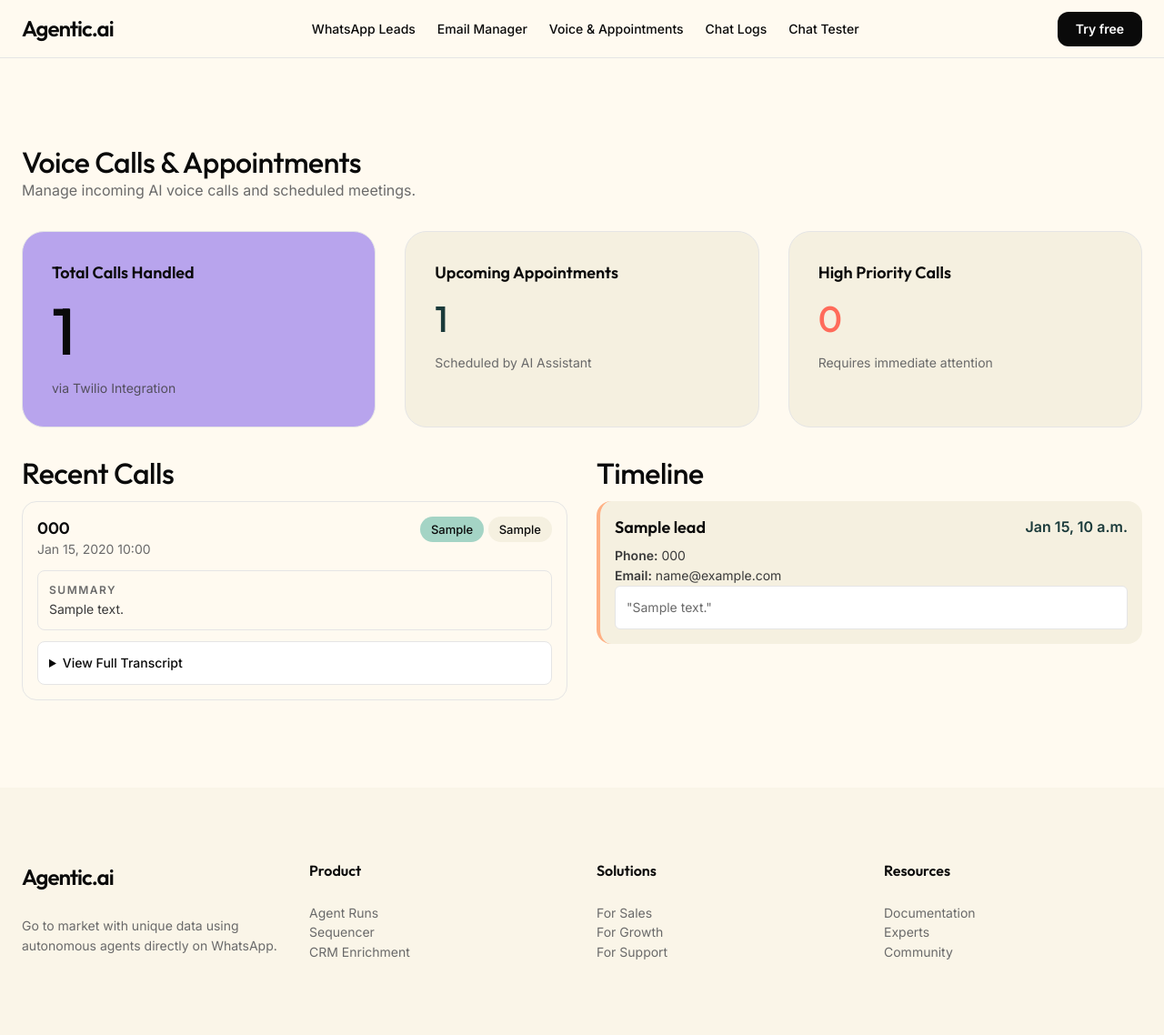
After one commit to toxiccrazy91205-creator/Support_Agent, a Django app: page /support/dashboard/calls/ in a window 1280 px wide. The commit adds this page. Shown: the whole page at 91% size. Run offline with Django 4.2, Linux system fonts and the light colour scheme; tables that the repository leaves empty hold one stand-in row (values such as "Sample post"); parts of the project's set-up code (start-up, migrations or seed data) failed here and were passed over.

Commit message:
Add Mock VoiceBot

```diff
--- a/requirements.txt
+++ b/requirements.txt
@@ -9,3 +9,4 @@ python-dotenv
 requests
 whitenoise
 imap_tools
+twilio
--- a/support/admin.py
+++ b/support/admin.py
@@ -1,7 +1,9 @@
 from django.contrib import admin
-from .models import Customer, Lead, InteractionLog, EmailRecord
+from .models import Customer, Lead, InteractionLog, EmailRecord, CallRecord, Appointment
 
 admin.site.register(Customer)
 admin.site.register(Lead)
 admin.site.register(InteractionLog)
 admin.site.register(EmailRecord)
+admin.site.register(CallRecord)
+admin.site.register(Appointment)
--- a/support/models.py
+++ b/support/models.py
@@ -48,3 +48,25 @@ class EmailRecord(models.Model):
 
     def __str__(self):
         return f"Email from {self.sender_email}: {self.subject}"
+
+class CallRecord(models.Model):
+    caller_phone = models.CharField(max_length=20)
+    call_sid = models.CharField(max_length=100, unique=True)
+    transcript = models.TextField(blank=True, null=True)
+    category = models.CharField(max_length=50, blank=True, null=True)
+    priority = models.CharField(max_length=20, blank=True, null=True)
+    summary = models.TextField(blank=True, null=True)
+    timestamp = models.DateTimeField(auto_now_add=True)
+
+    def __str__(self):
+        return f"Call from {self.caller_phone} at {self.timestamp}"
+
+class Appointment(models.Model):
+    lead = models.ForeignKey(Lead, on_delete=models.SET_NULL, null=True, blank=True, related_name='appointments')
+    scheduled_time = models.DateTimeField()
+    notes = models.TextField(blank=True, null=True)
+    created_at = models.DateTimeField(auto_now_add=True)
+
+    def __str__(self):
+        lead_name = self.lead.name if self.lead and self.lead.name else "Unknown Lead"
+        return f"Appointment with {lead_name} at {self.scheduled_time}"
--- a/support/templates/base.html
+++ b/support/templates/base.html
@@ -17,6 +17,7 @@
         <div class="nav-links">
           <a href="{% url 'dashboard' %}" class="nav-link">WhatsApp Leads</a>
           <a href="{% url 'email_inbox' %}" class="nav-link">Email Manager</a>
+          <a href="{% url 'call_dashboard' %}" class="nav-link">Voice & Appointments</a>
           <a href="{% url 'chat_logs' %}" class="nav-link">Chat Logs</a>
           <a href="{% url 'chat_tester' %}" class="nav-link">Chat Tester</a>
         </div>
--- /dev/null
+++ b/support/templates/call_dashboard.html
@@ -0,0 +1,97 @@
+{% extends 'base.html' %}
+{% block content %}
+
+<div style="margin-bottom: var(--spacing-xl);">
+    <h2 class="display-sm mb-xs">Voice Calls & Appointments</h2>
+    <p class="body-md text-muted">Manage incoming AI voice calls and scheduled meetings.</p>
+</div>
+
+<!-- KPIs -->
+<div class="grid-3 mb-xl">
+    <div class="feature-card lavender" style="border: 1px solid var(--color-hairline);">
+        <h3 class="title-md mb-xs" style="color: var(--color-ink);">Total Calls Handled</h3>
+        <h1 class="display-xl" style="color: var(--color-ink);">{{ total_calls }}</h1>
+        <p class="body-sm" style="color: var(--color-body); opacity: 0.8;">via Twilio Integration</p>
+    </div>
+
+    <div class="feature-card cream" style="border: 1px solid var(--color-hairline);">
+        <h3 class="title-md">Upcoming Appointments</h3>
+        <h1 class="display-md" style="color: var(--color-brand-teal);">{{ total_appointments }}</h1>
+        <p class="body-sm text-muted">Scheduled by AI Assistant</p>
+    </div>
+
+    <div class="feature-card cream" style="border: 1px solid var(--color-hairline);">
+        <h3 class="title-md">High Priority Calls</h3>
+        <h1 class="display-md" style="color: var(--color-brand-coral);">{{ high_priority_count }}</h1>
+        <p class="body-sm text-muted">Requires immediate attention</p>
+    </div>
+</div>
+
+<div class="grid-2" style="align-items: stretch;">
+    <!-- Left Column: Recent Calls -->
+    <div style="display: flex; flex-direction: column; gap: var(--spacing-sm);">
+        <h3 class="display-sm mb-sm">Recent Calls</h3>
+
+        {% for call in recent_calls %}
+        <div class="content-card" style="padding: var(--spacing-md);">
+            <div style="display: flex; justify-content: space-between; align-items: start; margin-bottom: var(--spacing-sm);">
+                <div>
+                    <h4 class="title-md mb-xs">{{ call.caller_phone }}</h4>
+                    <p class="body-sm text-muted">{{ call.timestamp|date:"M d, Y H:i" }}</p>
+                </div>
+                <div style="text-align: right;">
+                    <span class="badge-pill" style="
+                        {% if call.priority == 'High' %}background-color: var(--color-brand-coral); color: white;
+                        {% elif call.priority == 'Medium' %}background-color: var(--color-brand-ochre);
+                        {% else %}background-color: var(--color-brand-mint);{% endif %}
+                    ">{{ call.priority }}</span>
+                    <span class="badge-pill">{{ call.category }}</span>
+                </div>
+            </div>
+
+            <div style="background-color: var(--color-canvas); padding: var(--spacing-sm); border-radius: var(--rounded-sm); border: 1px solid var(--color-hairline); margin-bottom: var(--spacing-sm);">
+                <p class="caption-uppercase text-muted mb-xs">Summary</p>
+                <p class="body-sm">{{ call.summary|default:"No summary available" }}</p>
+            </div>
+
+            <details style="background-color: white; padding: var(--spacing-sm); border-radius: var(--rounded-sm); border: 1px solid var(--color-hairline);">
+                <summary style="cursor: pointer; font-weight: 500; font-size: 14px; color: var(--color-ink);">View Full Transcript</summary>
+                <p class="body-sm mt-sm" style="white-space: pre-wrap; word-break: break-word; overflow-wrap: anywhere; color: var(--color-muted);">{{ call.transcript|default:"No transcript recorded" }}</p>
+            </details>
+        </div>
+        {% empty %}
+        <div class="content-card cream" style="text-align: center; padding: var(--spacing-section);">
+            <h4 class="title-md text-muted">No calls yet.</h4>
+            <p class="body-sm text-muted mt-sm">Point your Twilio phone number webhook to this server to receive calls!</p>
+        </div>
+        {% endfor %}
+    </div>
+
+    <!-- Right Column: Appointments -->
+    <div style="display: flex; flex-direction: column; gap: var(--spacing-sm);">
+        <h3 class="display-sm mb-sm">Timeline</h3>
+
+        {% for appt in upcoming_appointments %}
+        <div class="content-card cream" style="padding: var(--spacing-md); border-left: 4px solid var(--color-brand-peach);">
+            <div style="display: flex; justify-content: space-between; align-items: center; margin-bottom: var(--spacing-xs);">
+                <h4 class="title-md">{{ appt.lead.name|default:"Unknown Lead" }}</h4>
+                <span style="font-weight: 600; color: var(--color-brand-teal);">{{ appt.scheduled_time|date:"M d, P" }}</span>
+            </div>
+            <p class="body-sm mb-sm">
+                <strong>Phone:</strong> {{ appt.lead.phone_number }}<br>
+                <strong>Email:</strong> {{ appt.lead.email|default:"N/A" }}
+            </p>
+            <div style="background-color: white; padding: var(--spacing-sm); border-radius: var(--rounded-xs); border: 1px solid var(--color-hairline);">
+                <p class="body-sm text-muted">"{{ appt.notes }}"</p>
+            </div>
+        </div>
+        {% empty %}
+        <div class="content-card" style="text-align: center; padding: var(--spacing-section);">
+            <h4 class="title-md text-muted">No upcoming appointments.</h4>
+            <p class="body-sm text-muted mt-sm">When callers request a meeting, the AI will automatically schedule them here.</p>
+        </div>
+        {% endfor %}
+    </div>
+</div>
+
+{% endblock %}
--- a/support/urls.py
+++ b/support/urls.py
@@ -11,4 +11,9 @@ urlpatterns = [
     path('email/', views.email_inbox_view, name='email_inbox'),
     path('email/<int:email_id>/', views.review_email_view, name='email_review'),
     path('email/<int:email_id>/action/', views.approve_and_send_email_view, name='email_action'),
+
+    # Voice Agent Routes
+    path('voice/inbound/', views.twilio_voice_webhook, name='twilio_voice_webhook'),
+    path('voice/process-speech/', views.twilio_process_speech, name='twilio_process_speech'),
+    path('dashboard/calls/', views.call_dashboard_view, name='call_dashboard'),
 ]
--- a/support/views.py
+++ b/support/views.py
@@ -186,3 +186,59 @@ def approve_and_send_email_view(request, email_id):
 
         return redirect('email_inbox')
     return redirect('email_inbox')
+
+# --- Voice Call Assistant Agent Views ---
+
+from twilio.twiml.voice_response import VoiceResponse
+from .models import CallRecord, Appointment
+from ai_engine.call_agent import process_call_transcript_ai
+
+@csrf_exempt
+def twilio_voice_webhook(request):
+    """
+    Initial webhook hit by Twilio when a call comes in.
+    """
+    response = VoiceResponse()
+    # Greet the user and gather their speech input
+    gather = response.gather(input='speech', action='/support/voice/process-speech/', method='POST', timeout=5)
+    gather.say("Hello. You have reached Agentic A I support. How can I help you today?", voice='alice')
+
+    # If they don't say anything, it falls through to here
+    response.say("We didn't receive any input. Goodbye!", voice='alice')
+    response.hangup()
+
+    return HttpResponse(str(response), content_type='text/xml')
+
+@csrf_exempt
+def twilio_process_speech(request):
+    """
+    Webhook hit by Twilio after capturing the user's speech.
+    """
+    speech_result = request.POST.get('SpeechResult', '')
+    caller_phone = request.POST.get('From', 'Unknown')
+    call_sid = request.POST.get('CallSid', 'Unknown')
+
+    response = VoiceResponse()
+
+    if speech_result:
+        # Pass to LangChain AI Engine
+        ai_spoken_response = process_call_transcript_ai(speech_result, caller_phone, call_sid)
+        response.say(ai_spoken_response, voice='alice')
+    else:
+        response.say("I'm sorry, I couldn't hear you clearly. Please try calling again.", voice='alice')
+
+    response.hangup()
+    return HttpResponse(str(response), content_type='text/xml')
+
+def call_dashboard_view(request):
+    calls = CallRecord.objects.all().order_by('-timestamp')
+    appointments = Appointment.objects.all().order_by('-scheduled_time')
+
+    context = {
+        'total_calls': calls.count(),
+        'total_appointments': appointments.count(),
+        'high_priority_count': calls.filter(priority='High').count(),
+        'recent_calls': calls[:15],
+        'upcoming_appointments': appointments[:10]
+    }
+    return render(request, 'call_dashboard.html', context)
```
Also changed, not shown: ai_engine/call_agent.py (added, +123 -0 lines), test_voice_call.py (added, +38 -0 lines), ai_engine/chroma_db/chroma.sqlite3, support/migrations/0003_callrecord_appointment.py (added), 1 other file.
